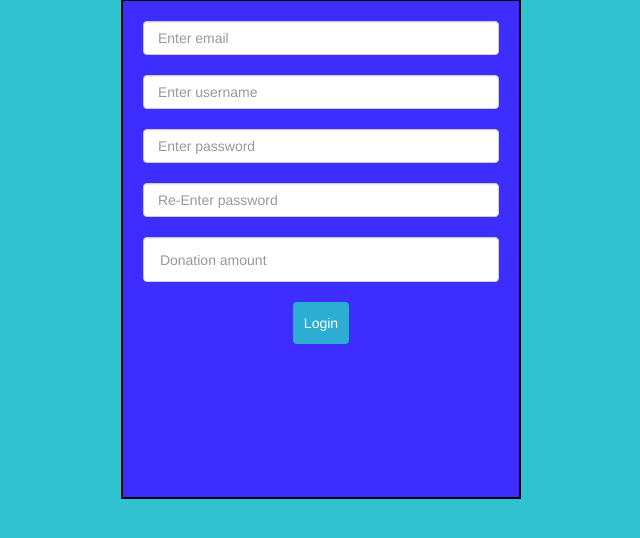
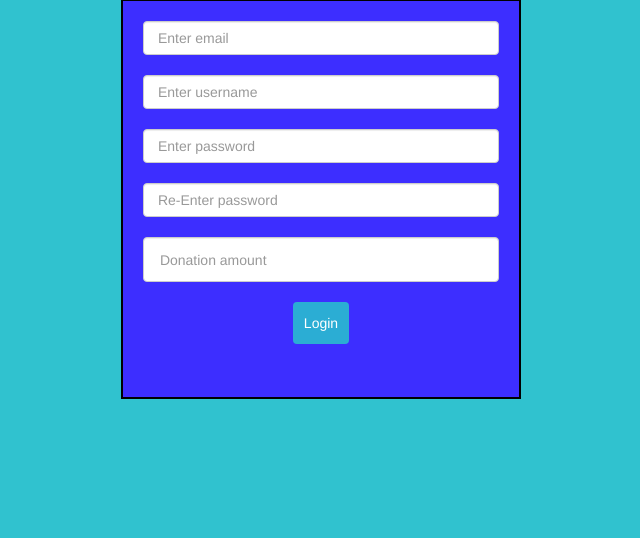
Before and after one commit to gmaurer/mastersofcode1, a PHP site: page / in a window 1280 px wide. Shown: the part 84-622 px from the top of the page, without its empty margins (319-959 px from the left). Run offline with PHP 8.4, Linux system fonts and the light colour scheme; some libraries are stand-ins or nearby versions.

Commit message:
form 2 height change

```diff
--- a/www/index.php
+++ b/www/index.php
@@ -173,7 +173,7 @@
     }
 
     .create-center{
-        height: 500px;
+        height: 400px;
         width: 400px ;
         margin-left: auto ;
         margin-right: auto ;
```
